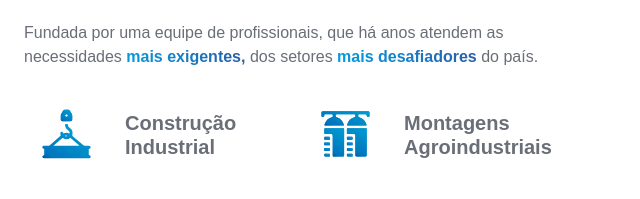
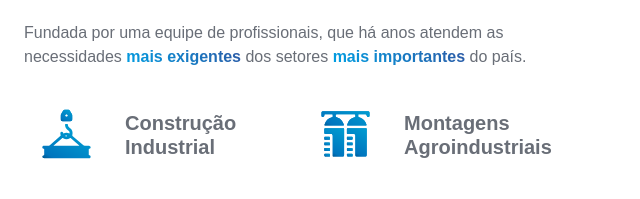
Before and after one commit to F5-Digital-Marketing/RS-MM, a plain HTML site: page index.html in a window 1280 px wide. Shown: the part 745-944 px from the top of the page, 640-1280 px from the left. Drawn offline with nearby package versions, Linux system fonts and the light colour scheme; a web font is replaced by a local one.

Commit message:
Update index.html

```diff
--- a/index.html
+++ b/index.html
@@ -169,7 +169,7 @@ class="container-fluid appointment mb-6 pb-5 pt-5"
                 A excelência começa com as pessoa  certas.
               </h1>
               <p class="fs-6 pe-1 mb-4">
-                Fundada por uma equipe de profissionais, que há anos atendem as necessidades<b> mais exigentes,</b> dos setores <b>mais desafiadores</b> do país.
+                Fundada por uma equipe de profissionais, que há anos atendem as necessidades<b> mais exigentes</b> dos setores <b>mais importantes</b> do país.
 
               </p>
               <div class="row g-4 mb-4">
```
